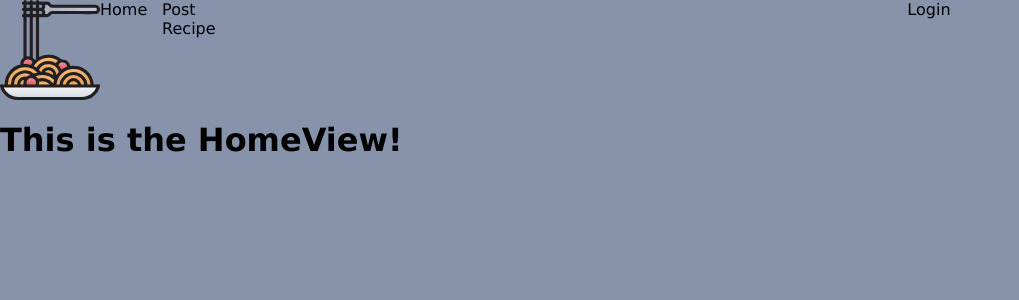
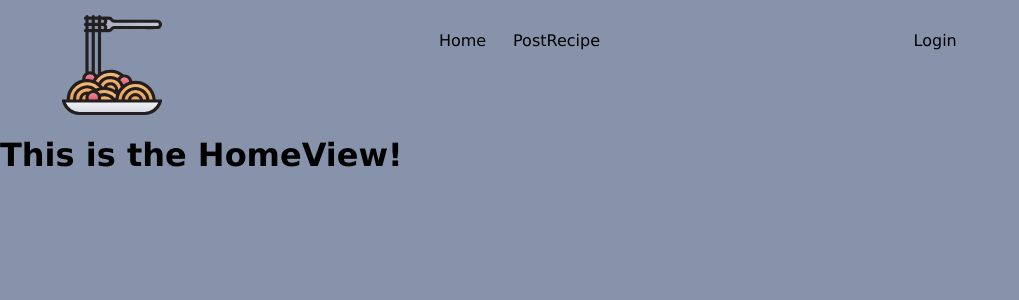
Before and after one commit to adamalmqvist/recipeapp2, a React (Create React App) app: page / in a window 1280 px wide. Shown: the top 300 px of the page, without its empty margins (0-1019 px from the left). Built offline with nearby package versions, Linux system fonts and the light colour scheme.

Commit message:
added logout function and better program structure.

```diff
--- a/src/components/navigation/desktopnavigation/Desktopnavigation.css
+++ b/src/components/navigation/desktopnavigation/Desktopnavigation.css
@@ -1,15 +1,28 @@
 .desktopNavigationContainer{
     display: grid;
     grid-template-columns: repeat(20, 1fr);
+    margin-top: 15px;
 }
 
 .navigationLogotype {
     width: 100px;
-    cursor: pointer;
+    grid-column: 2/3;
 }
 .profile {
     grid-column: 15/16;
 }
 .signInButton{
     grid-column: 15/16;
+    padding: 10%;
+    margin-top: 10px;
+    transition: 0.1s;
 }
+.signInButton:hover {
+    font-size: 1.1rem;
+    transition: 0.3s;
+}
+.deskotopNavigationTabs {
+    grid-column: 7/9;
+    align-items: center;
+    justify-self: center;
+}
--- a/src/components/navigation/desktopnavigation/Desktopnavigation.tsx
+++ b/src/components/navigation/desktopnavigation/Desktopnavigation.tsx
@@ -5,6 +5,7 @@ import RoutingPath from '../../../routes/RoutingPath'
 import { useContext } from 'react'
 import { UserContext } from '../../../shared/provider/UserProvider'
 import {Profile} from '../../profile/Profile'
+import { DesktopNavigationTabs } from './desktopnavigationtabs/DesktopNavigationTabs'
 
 export const Desktopnavigation = () => {
     const history = useHistory()
@@ -13,16 +14,17 @@ export const Desktopnavigation = () => {
     const displaySignInButtonIfUserIsntAuthenticated = () => {
 
        return authenticatedUser
-       ? <div className="profile"><Profile/> </div>
-       : <span className="signInButton" onClick={() => history.push(RoutingPath.loginView)}>Login</span>
+          ? <div className="profile"><Profile/> </div>
+          : <span className="signInButton" onClick={() => history.push(RoutingPath.loginView)}>Login</span>
 
     }
 
     return (
         <div className="desktopNavigationContainer">
             <img className="navigationLogotype" alt="Error..." src={Logotype}></img>
-            <span onClick={() => history.push(RoutingPath.homeView)}>Home</span>
-            <span onClick={() => history.push(RoutingPath.postView)}>Post Recipe</span>
+            <div className="deskotopNavigationTabs">
+            <DesktopNavigationTabs/>
+            </div>
             {displaySignInButtonIfUserIsntAuthenticated()}
         </div>
     )
--- /dev/null
+++ b/src/components/navigation/desktopnavigation/desktopnavigationtabs/DesktopNavigationTabs.css
@@ -0,0 +1,15 @@
+.ulTabsWrapper {
+ list-style-type: none;
+}
+
+.liTabs {
+ display: inline;
+ cursor: pointer;
+ padding: 10%;
+ transition: 0.1s;
+}
+
+.liTabs:hover {
+    font-size: 1.1rem;
+    transition: 0.3s;
+}
--- /dev/null
+++ b/src/components/navigation/desktopnavigation/desktopnavigationtabs/DesktopNavigationTabs.tsx
@@ -0,0 +1,14 @@
+import {useHistory} from 'react-router-dom'
+import RoutingPath from '../../../../routes/RoutingPath'
+import './DesktopNavigationTabs.css'
+
+export const DesktopNavigationTabs = () => {
+    const history = useHistory()
+
+    return (
+        <ul className="ulTabsWrapper">
+            <li className="liTabs" onClick={() => history.push(RoutingPath.homeView)}>Home</li>
+            <li className="liTabs" onClick={() => history.push(RoutingPath.postView)}>PostRecipe</li>
+        </ul>
+    )
+}
--- a/src/components/profile/Profile.css
+++ b/src/components/profile/Profile.css
@@ -5,17 +5,6 @@
 .usernameP {
     color: green;
 }
-.profileDropdown {
-    display: none;
-    position: absolute;
-}
-
 .profileWrapper:hover .profileDropdown{
     display: block;
 }
-.profileDropdown span {
-    display: block;
-    padding: 20px;
-    cursor: pointer;
-    border: 2px solid black;
-}
--- a/src/components/profile/Profile.tsx
+++ b/src/components/profile/Profile.tsx
@@ -1,6 +1,7 @@
 import { useContext } from 'react'
 import {UserContext} from '../../shared/provider/UserProvider'
 import '../profile/Profile.css'
+import { ProfileDropDown } from './profiledropdown/ProfileDropDown'
 
 export const Profile = () => {
     const [authenticatedUser, setAuthenticatedUser] = useContext(UserContext)
@@ -8,15 +9,7 @@ export const Profile = () => {
         <div className="profileWrapper">
             <img src="https://thispersondoesnotexist.com/image" alt="" className="profileImg"/>
             <div className="usernameP">{authenticatedUser.username}</div>
-            <div className="profileDropdown">
-                <span>
-                    logout
-                </span>
-
-            </div>
-
-
-
+            <ProfileDropDown/>
         </div>
     )
 }
--- /dev/null
+++ b/src/components/profile/profiledropdown/ProfileDropDown.css
@@ -0,0 +1,11 @@
+.profileDropdown {
+    display: none;
+    position: absolute;
+}
+
+.profileDropdown span {
+    display: block;
+    padding: 20px;
+    cursor: pointer;
+    border: 2px solid black;
+}
--- /dev/null
+++ b/src/components/profile/profiledropdown/ProfileDropDown.tsx
@@ -0,0 +1,23 @@
+import {useContext} from 'react'
+import {UserContext} from '../../../shared/provider/UserProvider'
+import './ProfileDropDown.css'
+import {useHistory} from 'react-router-dom'
+import RoutingPath from '../../../routes/RoutingPath'
+
+export const ProfileDropDown = () => {
+    const history = useHistory()
+    const [authenticatedUser, setAuthenticatedUser] = useContext(UserContext)
+    const logOut = () => {
+        setAuthenticatedUser(false)
+        localStorage.removeItem("user")
+        history.push(RoutingPath.homeView)
+     }
+
+    return (
+        <div className="profileDropdown">
+           <span onClick={() => logOut()}>
+               logout
+           </span>
+       </div>
+    )
+}
--- a/src/view/LoginView.tsx
+++ b/src/view/LoginView.tsx
@@ -21,7 +21,6 @@ export const LoginView = () => {
     }
     return (
         <div>
-
            <form>
             <input
             placeholder="Username"
```
Also changed, not shown: 1 other file (tests, documents, lock files or other folders).
